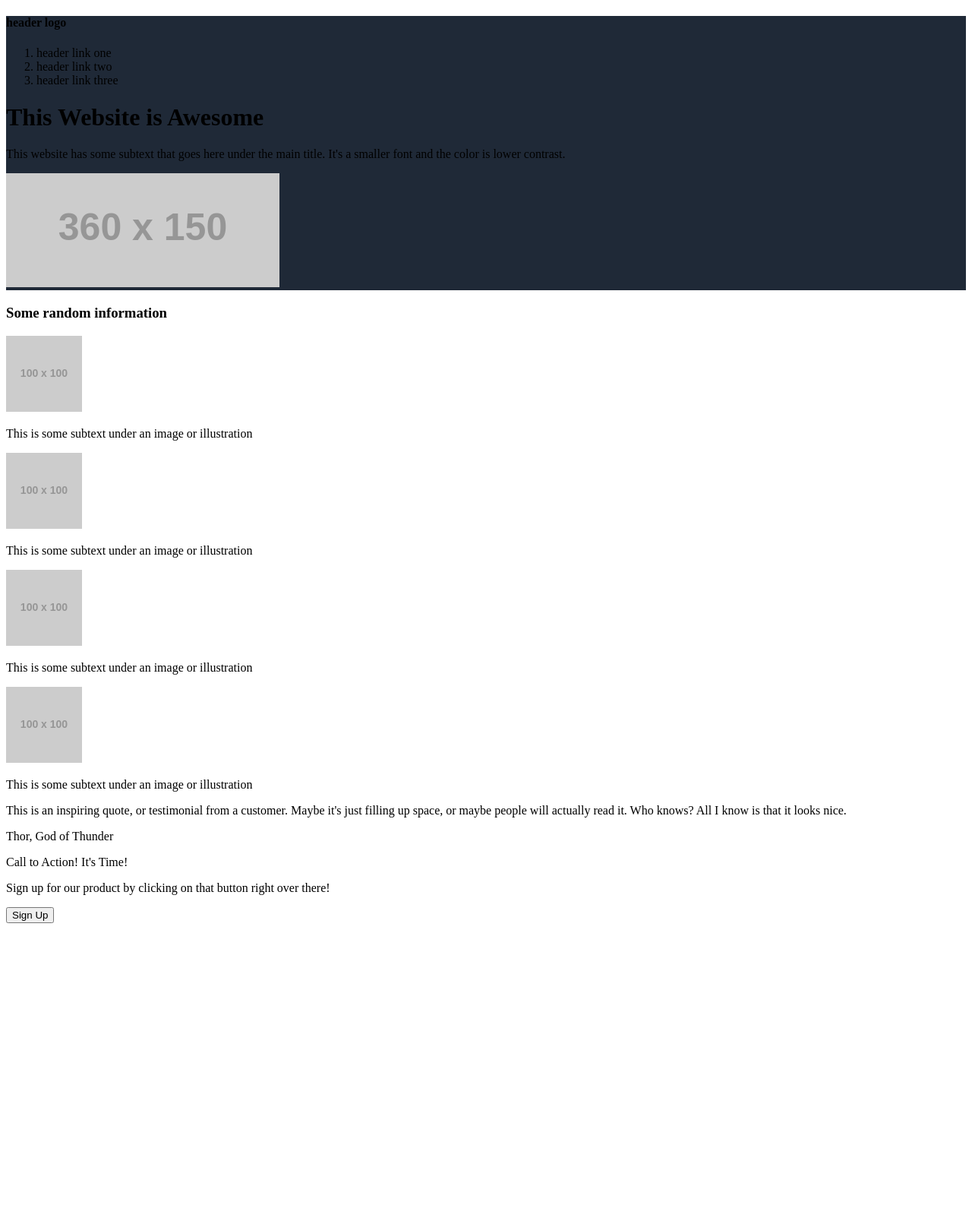
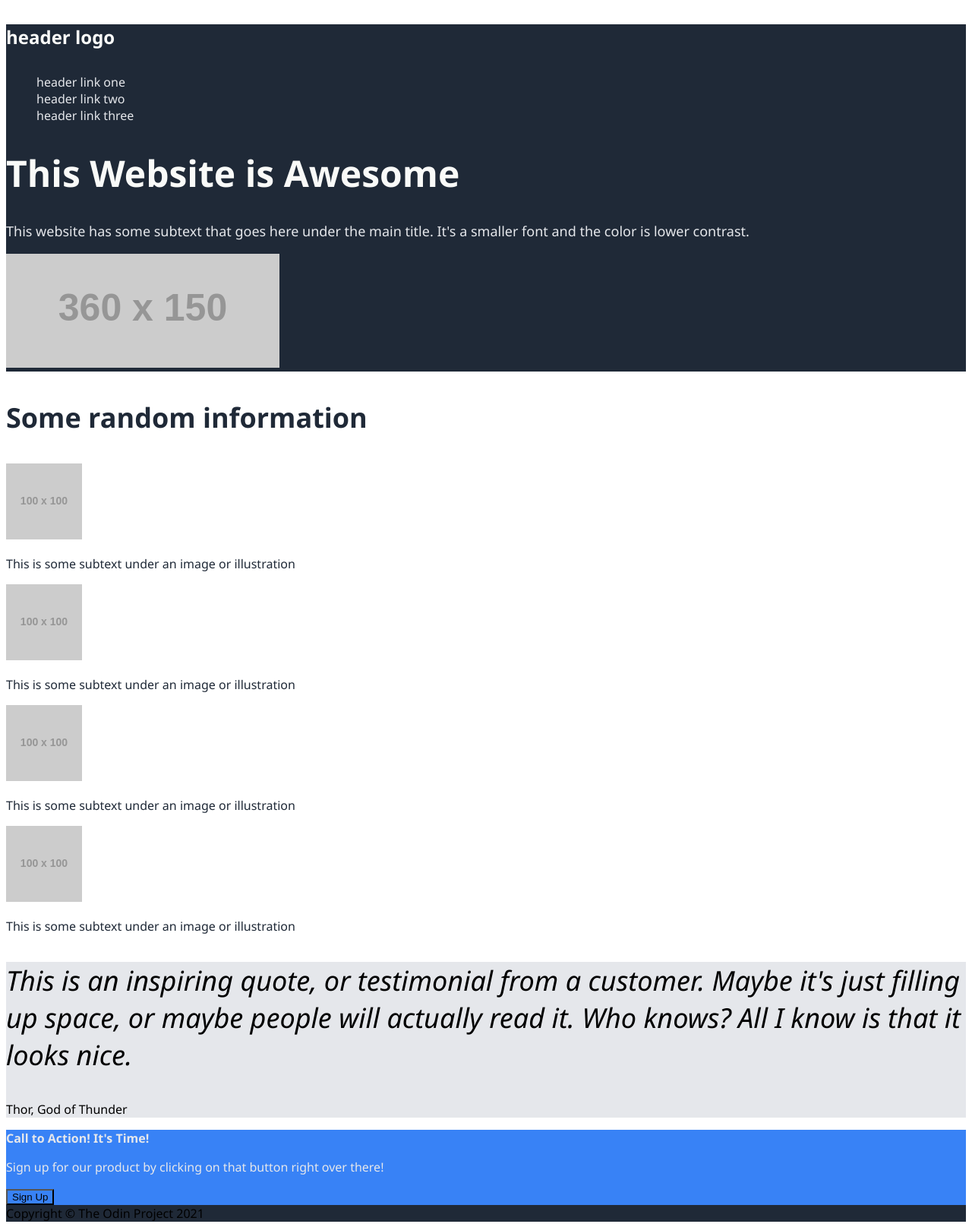
Before and after one commit to smadefuin/landing-page, a plain HTML site: page index.html in a window 1280 px wide. Shown: the whole page at 76% size. Before the commit the page ends 1223 px from the top, so only its background shows below. Drawn offline with Linux system fonts and the light colour scheme; placeholder pictures from the web are drawn by us.

Commit message:
Modify font size and color and background color
CSS selectors define font sizes, weights, colors, and background colors
Some html classes relabeled and removed

```diff
--- a/index.html
+++ b/index.html
@@ -9,19 +9,19 @@
 <body>
     <div class="section-one">
         <div class="header">
-            <h4 class="logo">header logo</h4>
-                <ol>
-                    <li><a>header link one</a></li>
-                    <li><a>header link two</a></li>
-                    <li><a>header link three</a></li>
-                </ol>
+            <h4>header logo</h4>
+                <ul>
+                    <li><a href="link one">header link one</a></li>
+                    <li><a href="link two">header link two</a></li>
+                    <li><a href="link three">header link three</a></li>
+                </ul>
         </div>
-        <h1 class="title">This Website is Awesome</h1>
-            <p class="subtext">This website has some subtext that goes here under the main title. It's a smaller font and the color is lower contrast.</p>
+        <h1>This Website is Awesome</h1>
+            <p class="secondary">This website has some subtext that goes here under the main title. It's a smaller font and the color is lower contrast.</p>
         <img src="http://placehold.it/360x150" alt="Dummy Image" /></img>
     </div>
     <div class="section-two">
-        <h3 class="heading">Some random information</h3>
+        <h3>Some random information</h3>
             <img src="http://placehold.it/100x100" alt="Dummy Image" /></img>
             <p class="info">This is some subtext under an image or illustration</p>
             <img src="http://placehold.it/100x100" alt="Dummy Image" /></img>
@@ -32,13 +32,14 @@
             <p class="info">This is some subtext under an image or illustration</p>
     </div>
     <div class="quote-box">
-        <p class="quote">This is an inspiring quote, or testimonial from a customer. Maybe it's just filling up space, or maybe people will actually read it. Who knows? All I know is that it looks nice.</p>
+        <p class="quote"><em>This is an inspiring quote, or testimonial from a customer. Maybe it's just filling up space, or maybe people will actually read it. Who knows? All I know is that it looks nice.</em></p>
         <p class="author">Thor, God of Thunder</p>
     </div>
     <div class="action-box">
-        <p class="call">Call to Action! It's Time!</p>
-        <p class="product">Sign up for our product by clicking on that button right over there!</p>
-        <button class="signup">Sign Up</button>
+        <p><strong>Call to Action! It's Time!</strong></p>
+        <p>Sign up for our product by clicking on that button right over there!</p>
+        <button>Sign Up</button>
     </div>
+    <footer>Copyright © The Odin Project 2021</footer>
 </body>
 </html>
--- a/style.css
+++ b/style.css
@@ -1,3 +1,62 @@
+body {
+    font-family: 'Segoe UI', Tahoma, Geneva, Verdana, sans-serif;
+}
+
 .section-one {
     background-color: #1f2937;
 }
+
+h1,
+h4 {
+    color: #f9faf8;
+}
+
+h1 {
+    font-size: 48px;
+    font-weight: extra-bold;
+}
+
+h4 {
+    font-size: 24px;
+}
+
+ul {
+    list-style: none;
+}
+
+a {
+    text-decoration: none;
+    color: #e5e7eb;
+}
+
+.secondary {
+ color: #e5e7eb;
+ font-size: 18px;
+}
+
+h3,
+.info {
+    color: #1f2937;
+}
+
+h3,
+.quote {
+    font-size: 36px;
+}
+
+.quote-box {
+    background-color: #e5e7eb;
+}
+
+.action-box {
+    background-color: #3882f6;
+    color: #e5e7eb;
+}
+
+button {
+    background-color: #3882f6;
+}
+
+footer {
+    background-color: #1f2937;
+}
```
